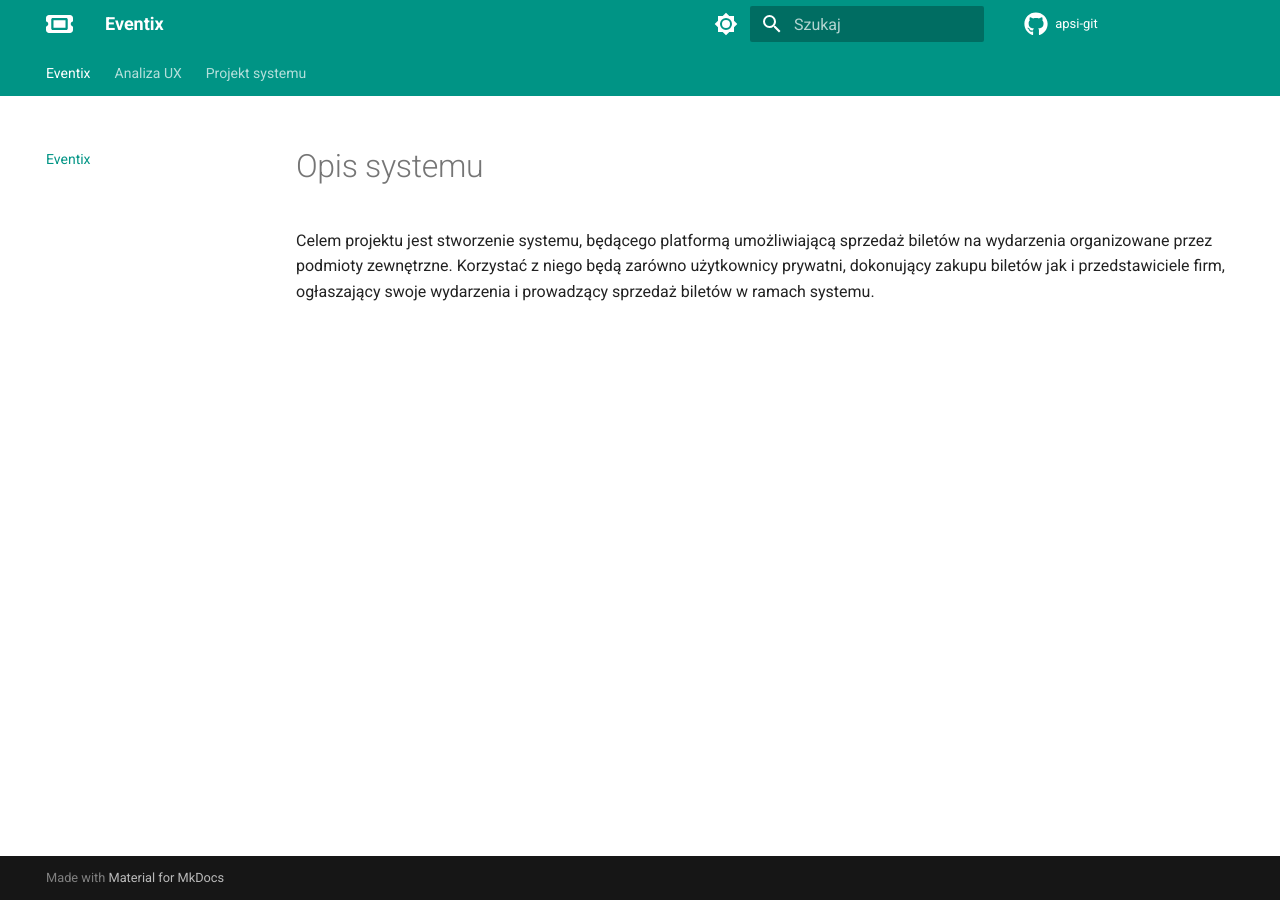
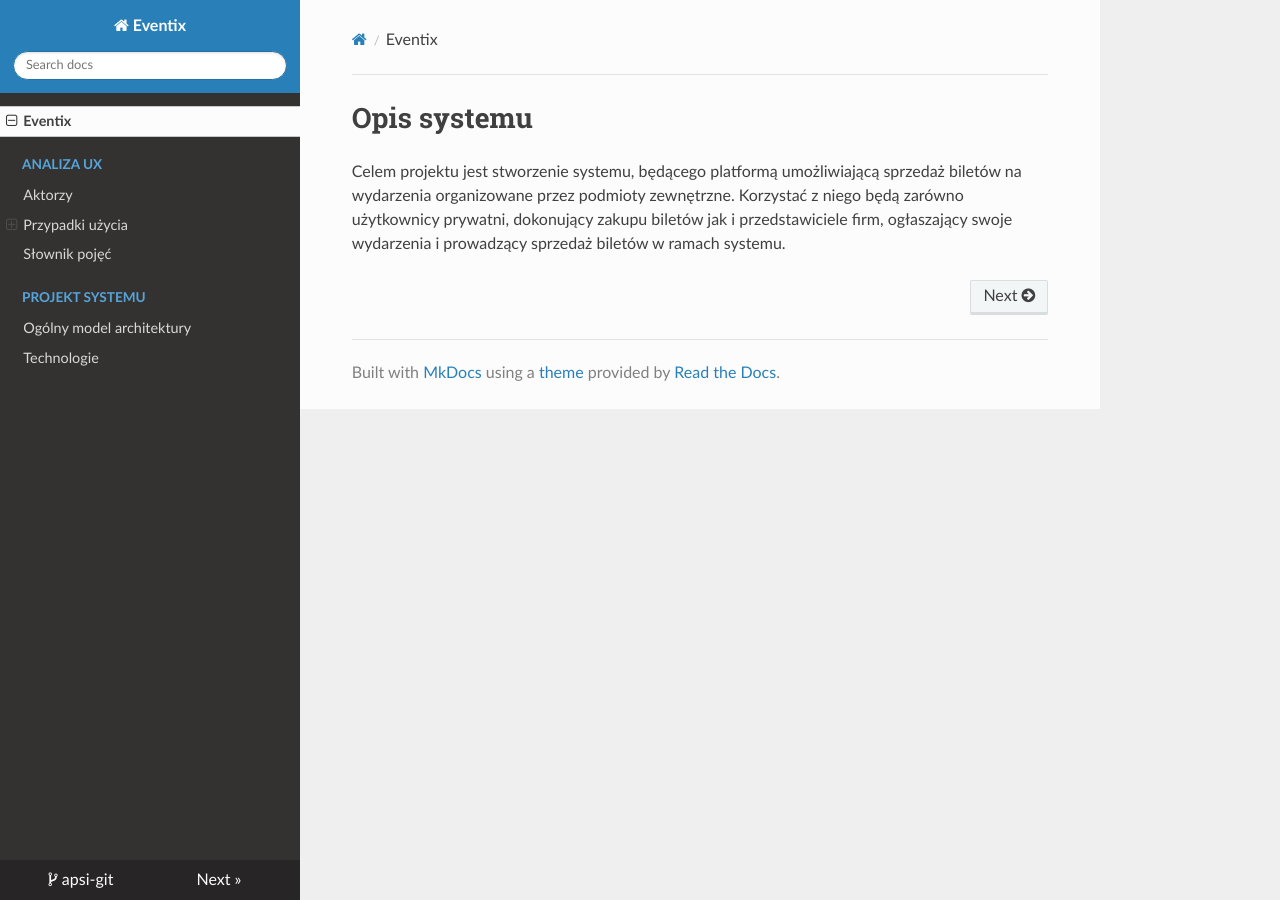
Before and after one commit to APSI3/APSI, an MkDocs documentation site: the page built from docs/index.md, in a window 1280 px wide. Built offline with MkDocs 1.6.1, drawn with Linux system fonts in a browser that asks for light colours; nearby versions of some CDN libraries; comment, search, counter and statistics services are not loaded.

Commit message:
APSI-15 mkdocs bez wtyczek.

```diff
--- a/mkdocs.yml
+++ b/mkdocs.yml
@@ -21,7 +21,7 @@
       - Technologie: proj/tech.md
 
 theme:
-  name: material
+  name: readthedocs
   language: pl
   analytics:
     gtag: G-ABC123
@@ -68,12 +68,3 @@
 
 plugins:
   - search
-  - with-pdf:
-      cover_subtitle: Dokumentacja projektu
-      cover_logo: https://i.imgur.com/6ZNSv8A.png
-      copyright: Analiza i projektowanie systemów informacyjnych 2024L
-      toc_title: Spis treści
-      toc_level: 3
-      output_path: ../docs/dokumentacja.pdf
-
-      # enabled_if_env: ENABLE_PDF_EXPORT  # odkomentować, żeby się nie budowało podczas dewelopmentu
```
